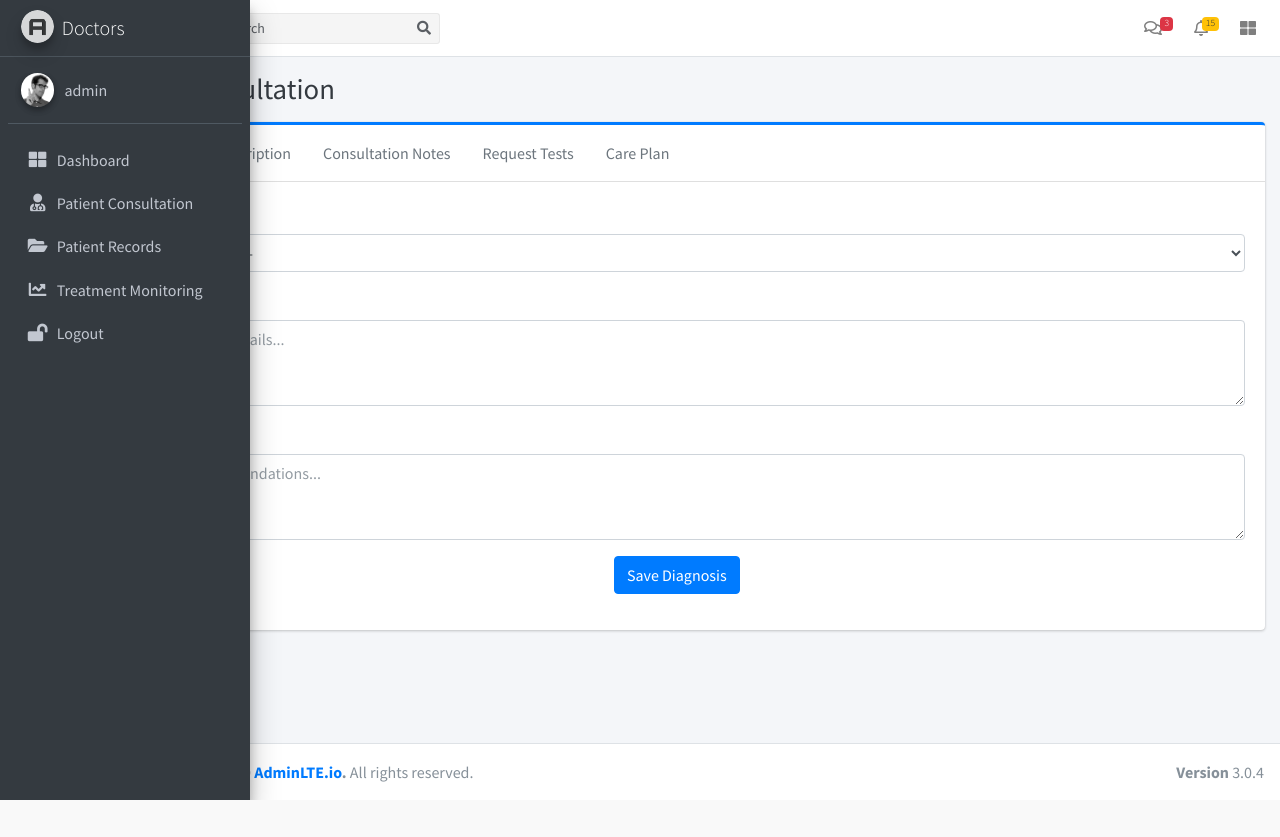
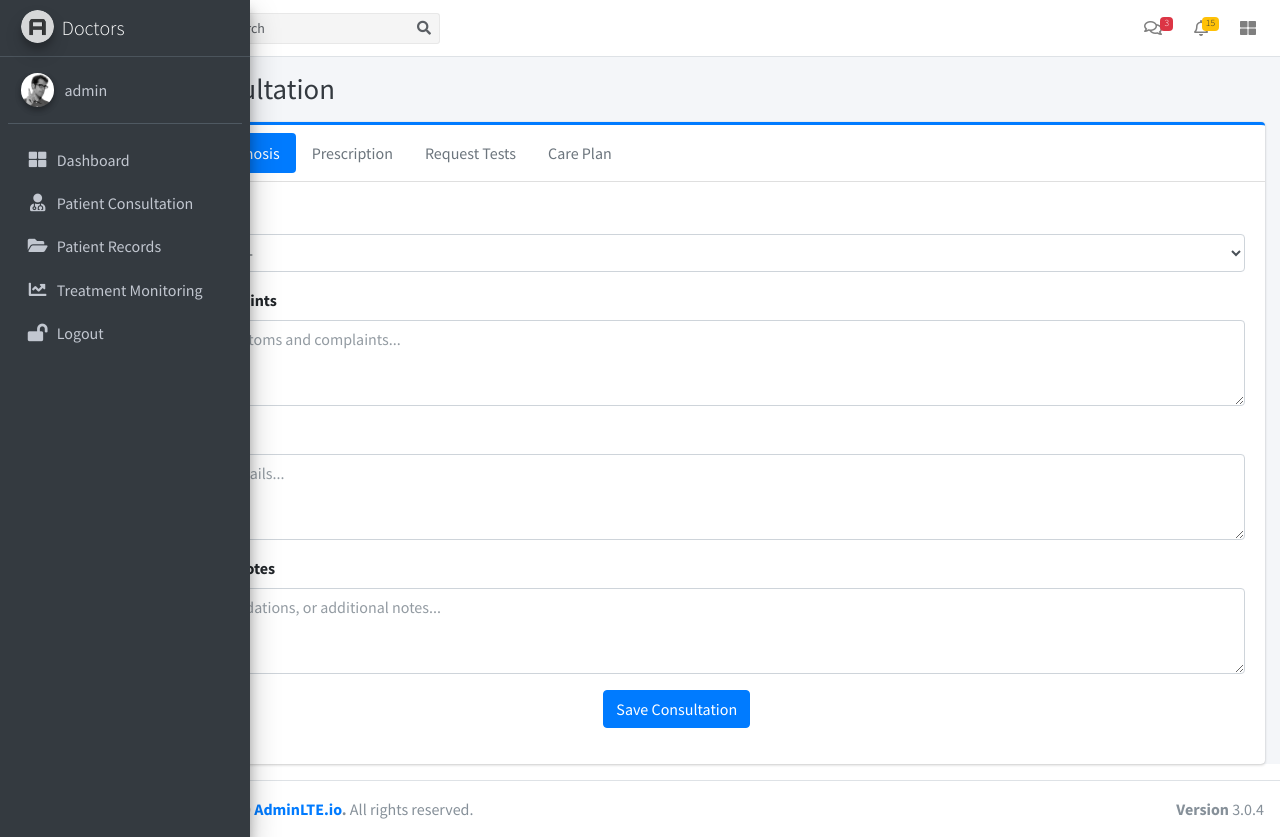
Before and after one commit to abfembest/clinic_digitaly_solution, a Django app: page /d/consultations in a window 1280 px wide. Before the commit the page ends 800 px from the top, so only its background shows below. Run offline with Django 5.2, Linux system fonts and the light colour scheme; a user stored in the database is signed in; data comes from the database, SQL or seed files in the repository; both versions use the stored data as it was after the commit; some libraries are stand-ins or nearby versions.

Commit message:
doctors update

```diff
--- a/hospapp/templates/doctors/base.html
+++ b/hospapp/templates/doctors/base.html
@@ -296,6 +296,30 @@
     <script src="{% static 'dist/js/adminlte.min.js' %}"></script>
     <!-- AdminLTE for demo purposes -->
     <script src="{% static 'dist/js/demo.js' %}"></script>
+
+    <script src="https://cdn.jsdelivr.net/npm/sweetalert2@11"></script>
+
+    <script>
+        document.addEventListener('DOMContentLoaded', () => {
+            {% if messages %}
+            {% for message in messages %}
+            Swal.fire({
+                toast: true,                // Make it a toast popup
+                position: 'top-end',        // Top right corner (can be 'top-start', 'bottom-end', etc.)
+                icon: '{% if message.tags == "error" %}error{% elif message.tags == "success" %}success{% elif message.tags == "warning" %}warning{% else %}info{% endif %}',
+                title: "{{ message|escapejs }}",  // message text, escaped for JS safety
+                showConfirmButton: false,
+                timer: 3000,
+                timerProgressBar: true,
+                didOpen: (toast) => {
+                    toast.addEventListener('mouseenter', Swal.stopTimer)
+                    toast.addEventListener('mouseleave', Swal.resumeTimer)
+                }
+            });
+            {% endfor %}
+            {% endif %}
+        });
+    </script>
 </body>
 
 </html>
--- a/hospapp/templates/doctors/consultation.html
+++ b/hospapp/templates/doctors/consultation.html
@@ -16,12 +16,11 @@
         <div class="card card-primary card-outline">
             <div class="card-header p-2">
                 <ul class="nav nav-pills" id="doctorTabs">
-                    <li class="nav-item"><a class="nav-link active" data-toggle="tab" href="#diagnosis">Diagnosis</a>
+                    <li class="nav-item"><a class="nav-link active" data-toggle="tab" href="#diagnosis">Consultation &
+                            Diagnosis</a>
                     </li>
                     <li class="nav-item"><a class="nav-link" data-toggle="tab" href="#prescription">Prescription</a>
                     </li>
-                    <li class="nav-item"><a class="nav-link" data-toggle="tab" href="#consultation">Consultation
-                            Notes</a></li>
                     <li class="nav-item"><a class="nav-link" data-toggle="tab" href="#tests">Request Tests</a></li>
                     <li class="nav-item"><a class="nav-link" data-toggle="tab" href="#plan">Care Plan</a></li>
                 </ul>
@@ -30,7 +29,7 @@
             <div class="card-body">
                 <div class="tab-content">
 
-                    <!-- Diagnosis Tab -->
+                    <!-- Diagnosis Tab (Combined with Consultation) -->
                     <div class="tab-pane fade show active" id="diagnosis">
                         <form method="POST" action="{% url 'save_consultation' %}">
                             {% csrf_token %}
@@ -54,6 +53,13 @@
                                 </div>
                             </div>
 
+                            <!-- Symptoms -->
+                            <div class="form-group">
+                                <label>Symptoms / Complaints</label>
+                                <textarea class="form-control" name="symptoms" rows="3" required
+                                    placeholder="Enter patient symptoms and complaints..."></textarea>
+                            </div>
+
                             <!-- Diagnosis Summary -->
                             <div class="form-group">
                                 <label>Diagnosis Summary</label>
@@ -63,13 +69,13 @@
 
                             <!-- Doctor Advice -->
                             <div class="form-group">
-                                <label>Doctor's Advice</label>
+                                <label>Doctor's Advice & Notes</label>
                                 <textarea class="form-control" name="advice" rows="3" required
-                                    placeholder="Advice or recommendations..."></textarea>
+                                    placeholder="Advice, recommendations, or additional notes..."></textarea>
                             </div>
 
                             <div class="form-group text-center">
-                                <button type="submit" class="btn btn-primary">Save Diagnosis</button>
+                                <button type="submit" class="btn btn-primary">Save Consultation</button>
                             </div>
                         </form>
                     </div>
@@ -92,9 +98,10 @@
                             </div>
 
                             <!-- Patient History Display (populated via AJAX) -->
-                            <div id="patient-history" class="border rounded p-3 bg-light mb-3" style="display: none;">
+                            <div id="prescription-patient-history" class="border rounded p-3 bg-light mb-3"
+                                style="display: none;">
                                 <strong>Patient Medical History</strong>
-                                <div id="history-content" class="mt-2 text-muted small">
+                                <div id="prescription-history-content" class="mt-2 text-muted small">
                                     <!-- AJAX-loaded content -->
                                 </div>
                             </div>
@@ -122,27 +129,25 @@
                         </form>
                     </div>
 
-
-                    <div class="tab-pane fade" id="consultation">
-                        <form method="post">
+                    <!-- Request Tests Tab -->
+                    <div class="tab-pane fade" id="tests">
+                        <form method="POST" action="{% url 'request_tests' %}">
                             {% csrf_token %}
-                            <input type="hidden" name="patient_id" value="{{ patient.id }}">
+                            <!-- Patient Selector -->
                             <div class="form-group">
-                                <label>Consultation Notes</label>
-                                <textarea class="form-control" name="notes" rows="5"
-                                    placeholder="Enter symptoms, observations, complaints..."></textarea>
-                            </div>
-                            <button type="submit" class="btn btn-secondary">Save Notes</button>
-                        </form>
+                                <label>Select Patient</label>
+                                <select class="form-control" name="patient_id" id="test-patient-select" required>
+                                    <option value="" disabled selected>-- Choose Patient --</option>
+                                    {% for patient in patients %}
+                                    <option value="{{ patient.id }}">{{ patient.full_name }}</option>
+                                    {% endfor %}
+                                </select>
                             </div>
 
-
-                    <!-- Request Tests Tab -->
-                    <div class="tab-pane fade" id="tests">
-                        <form>
                             <div class="form-group">
                                 <label>Select Tests to Request</label>
-                                <select multiple class="form-control">
+                                <select class="form-control" name="test">
+                                    <option value="" selected disabled>-- Select Test --</option>
                                     <option>Fertility Hormone Panel</option>
                                     <option>Ultrasound Scan</option>
                                     <option>Blood Count</option>
@@ -151,24 +156,36 @@
                             </div>
                             <div class="form-group">
                                 <label>Additional Instructions</label>
-                                <textarea class="form-control" rows="2"></textarea>
+                                <textarea class="form-control" rows="2" name="instructions"></textarea>
                             </div>
                             <button type="submit" class="btn btn-warning">Request Tests</button>
                         </form>
                     </div>
 
-                    <!-- Care Plan Tab -->
                     <div class="tab-pane fade" id="plan">
-                        <form>
+                        <form method="POST" action="{% url 'save_care_plan' %}">
+                            {% csrf_token %}
+                            <div class="form-group">
+                                <label>Select Patient</label>
+                                <select class="form-control" name="patient_id" id="plan-patient-select" required>
+                                    <option value="" disabled selected>-- Choose Patient --</option>
+                                    {% for patient in patients %}
+                                    <option value="{{ patient.id }}">{{ patient.full_name }}</option>
+                                    {% endfor %}
+                                </select>
+                            </div>
+
                             <div class="form-group">
                                 <label>Clinical Findings</label>
-                                <textarea class="form-control" rows="3"></textarea>
+                                <textarea class="form-control" name="clinical_findings" rows="3" required></textarea>
                             </div>
+
                             <div class="form-group">
                                 <label>Plan of Care</label>
-                                <textarea class="form-control" rows="3"
-                                    placeholder="Next steps, referrals, follow-up..."></textarea>
+                                <textarea class="form-control" name="plan_of_care" rows="3"
+                                    placeholder="Next steps, referrals, follow-up..." required></textarea>
                             </div>
+
                             <button type="submit" class="btn btn-info">Save Care Plan</button>
                         </form>
                     </div>
@@ -181,9 +198,13 @@
 
 <script>
     document.addEventListener('DOMContentLoaded', function () {
-        const patientSelect = document.getElementById('patient-select');
-        const historyContainer = document.getElementById('patient-history');
-        const historyContent = document.getElementById('history-content');
+        // Function to set up patient history loading
+        function setupPatientHistoryLoading(selectId, historyContainerId, historyContentId) {
+            const patientSelect = document.getElementById(selectId);
+            const historyContainer = document.getElementById(historyContainerId);
+            const historyContent = document.getElementById(historyContentId);
+
+            if (!patientSelect) return;
 
             // Get base URL from Django template
             const baseUrl = "{% url 'patient_history_ajax' 0 %}".replace('/0/', '/');  // remove dummy 0
@@ -206,6 +227,13 @@
                     historyContainer.style.display = 'none';
                 }
             });
+        }
+
+        // Set up history loading for main diagnosis tab
+        setupPatientHistoryLoading('patient-select', 'patient-history', 'history-content');
+
+        // Apply the same patient history loading to other tabs that need it
+        // You may need to create the corresponding HTML elements in those tabs
     });
 </script>
 
--- a/hospapp/urls.py
+++ b/hospapp/urls.py
@@ -25,7 +25,10 @@ urlpatterns = [
     path('save-consultations', views.save_consultation, name='save_consultation'),
     path('patient-history/<int:patient_id>/', views.patient_history_ajax, name='patient_history_ajax'),
     path('add-prescription/', views.add_prescription, name='add_prescription'),
+    path('request-tests/', views.request_tests, name='request_tests'),
+    path('save-care-plan/', views.save_care_plan, name='save_care_plan'),
     path('d/medical-records/', views.access_medical_records, name='access_medical_records'),
+    path('api/patient/<int:patient_id>/', views.get_patient_details, name='get_patient_details'),
     path('d/monitoring/', views.monitoring, name='monitoring'),
 
     path('ae/', views.ae, name='ae'),
--- a/hospapp/views.py
+++ b/hospapp/views.py
@@ -2,7 +2,7 @@ from django.contrib import messages
 from django.contrib.auth.models import User
 from .forms import PatientForm
 from django.shortcuts import render, redirect, get_object_or_404
-from .models import Patient, HandoverLog, TaskAssignment, Shift, EmergencyAlert, Profile, Ward, Bed, Admission, Vitals, NursingNote, Consultation, Prescription
+from .models import Patient, HandoverLog, TaskAssignment, Shift, EmergencyAlert, Profile, Ward, Bed, Admission, Vitals, NursingNote, Consultation, Prescription, TestRequest, CarePlan
 from django.contrib.auth import authenticate, login
 from django.contrib.auth.decorators import login_required
 from django.contrib.auth import logout
@@ -509,6 +509,7 @@ def doctor_consultation(request):
 def save_consultation(request):
     if request.method == 'POST':
         patient_id = request.POST.get('patient_id')
+        symptoms = request.POST.get('symptoms')
         diagnosis_summary = request.POST.get('diagnosis_summary')
         advice = request.POST.get('advice')
 
@@ -517,11 +518,12 @@ def save_consultation(request):
         Consultation.objects.create(
             patient=patient,
             doctor=request.user,
+            symptoms=symptoms,
             diagnosis_summary=diagnosis_summary,
             advice=advice
         )
 
-        messages.success(request, f"Diagnosis saved for {patient.full_name}.")
+        messages.success(request, f"Consultation saved for {patient.full_name}.")
         return redirect('doctor_consultation')  # Or wherever you want to land after saving
 
 
@@ -568,6 +570,60 @@ def add_prescription(request):
         return redirect('doctor_consultation')  # Or wherever appropriate
 
     return redirect('home')
+
+@csrf_exempt
+def request_tests(request):
+    if request.method == "POST":
+        patient_id = request.POST.get('patient_id')
+        tests = request.POST.getlist('test')
+        instructions = request.POST.get('instructions', '').strip()
+
+        if not patient_id or not tests:
+            messages.error(request, "Please select a patient and at least one test.")
+            return redirect(request.META.get('HTTP_REFERER', 'doctor_consultation'))
+
+        patient = get_object_or_404(Patient, id=patient_id)
+
+        # Save tests as comma-separated string
+        test_str = ", ".join(tests)
+
+        TestRequest.objects.create(
+            patient=patient,
+            requested_by=request.user,
+            tests=test_str,
+            instructions=instructions
+        )
+        messages.success(request, "Test request submitted successfully.")
+        return redirect('doctor_consultation')
+
+    # If GET or other method, redirect or raise error
+    return redirect('doctor_consultation')
+
+@csrf_exempt
+def save_care_plan(request):
+    if request.method == "POST":
+        patient_id = request.POST.get('patient_id')
+        clinical_findings = request.POST.get('clinical_findings', '').strip()
+        plan_of_care = request.POST.get('plan_of_care', '').strip()
+
+        if not patient_id or not clinical_findings or not plan_of_care:
+            messages.error(request, "Please fill in all required fields.")
+            return redirect(request.META.get('HTTP_REFERER', 'doctor_consultation'))
+
+        patient = get_object_or_404(Patient, id=patient_id)
+
+        CarePlan.objects.create(
+            patient=patient,
+            clinical_findings=clinical_findings,
+            plan_of_care=plan_of_care,
+            created_by=request.user
+        )
+
+        messages.success(request, "Care plan saved successfully.")
+        return redirect('doctor_consultation')
+
+    # For GET or other methods, redirect somewhere appropriate
+    return redirect('doctor_consultation')
 
 # def patient_list(request):
 #     return render(request, 'doctors/patient_list.html')
```
Also changed, not shown: hospapp/models.py (+27 -0 lines), db.sqlite3, hospapp/migrations/0018_consultation_symptoms.py (added), hospapp/migrations/0019_testrequest.py (added), hospapp/migrations/0020_careplan.py (added). Lines whose indentation alone changed are shown as unchanged.
